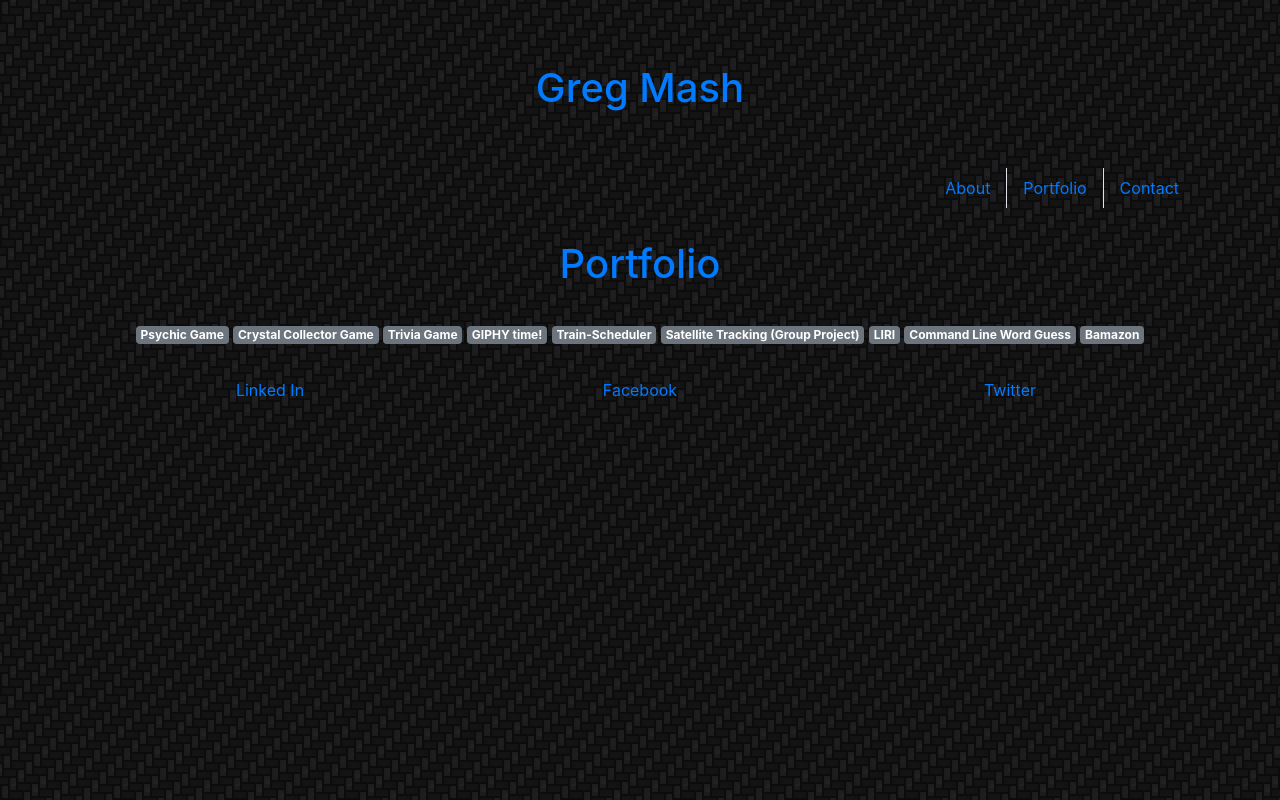
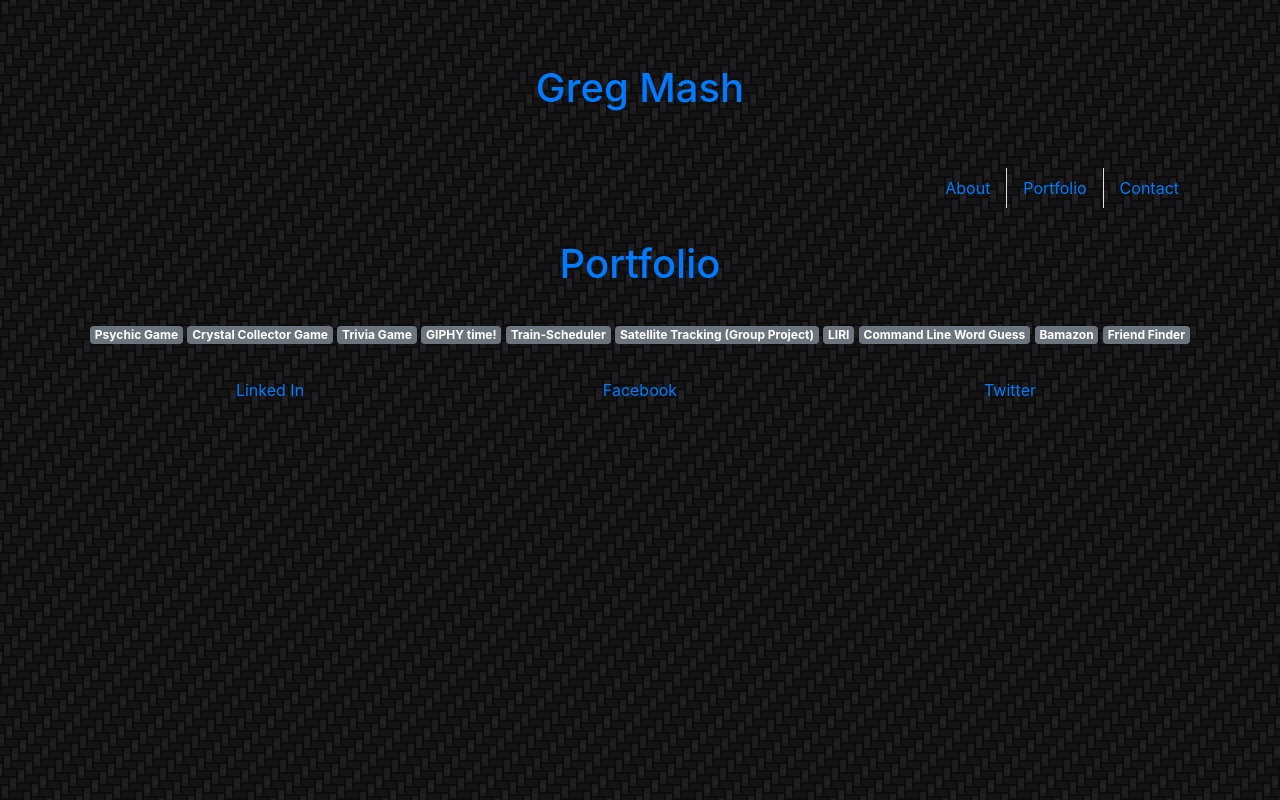
Before and after one commit to GregMash/Bootstrap-Portfolio, a plain HTML site: page portfolio.html in a window 1280 px wide. Drawn offline with nearby package versions, Linux system fonts and the light colour scheme.

Commit message:
added friend finder

```diff
--- a/portfolio.html
+++ b/portfolio.html
@@ -59,7 +59,10 @@
                                         Tracking (Group Project)</a>
                                     <a href="https://github.com/GregMash/liri-node-app" class="badge badge-secondary">LIRI</a>
                                     <a href="https://github.com/GregMash/Constructor-Word-Guess" class="badge badge-secondary">Command Line Word Guess</a>
-                                    <a href="hhttps://github.com/GregMash/Bamazon" class="badge badge-secondary">Bamazon</a>
+                                    <a href="https://github.com/GregMash/Bamazon" class="badge badge-secondary">Bamazon</a>
+                                    <a href="https://powerful-hollows-32344.herokuapp.com/" class="badge badge-secondary">Friend Finder</a>
+
+
                                 </div>
                             </div>
 
```
